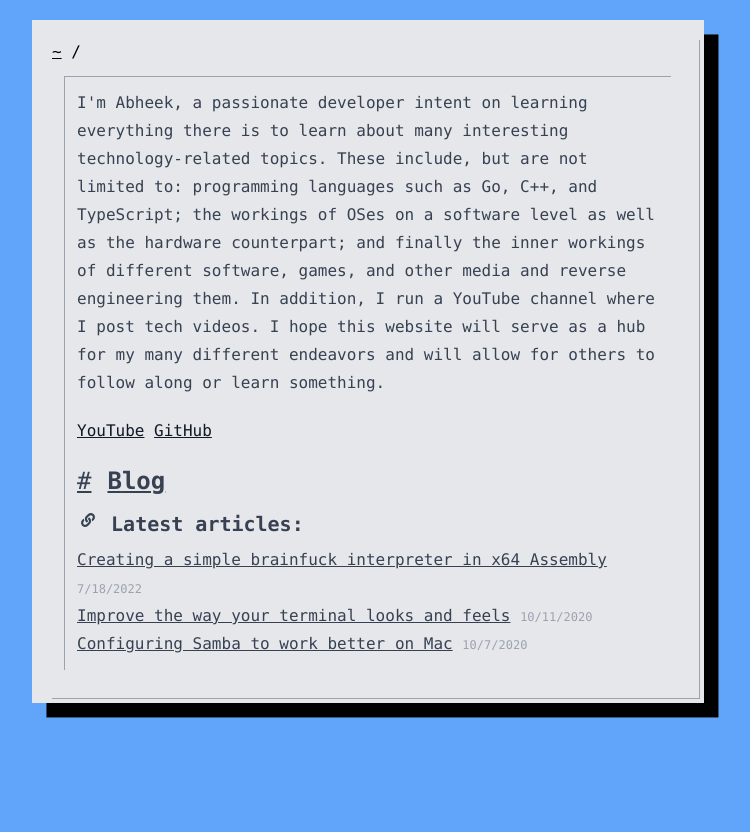
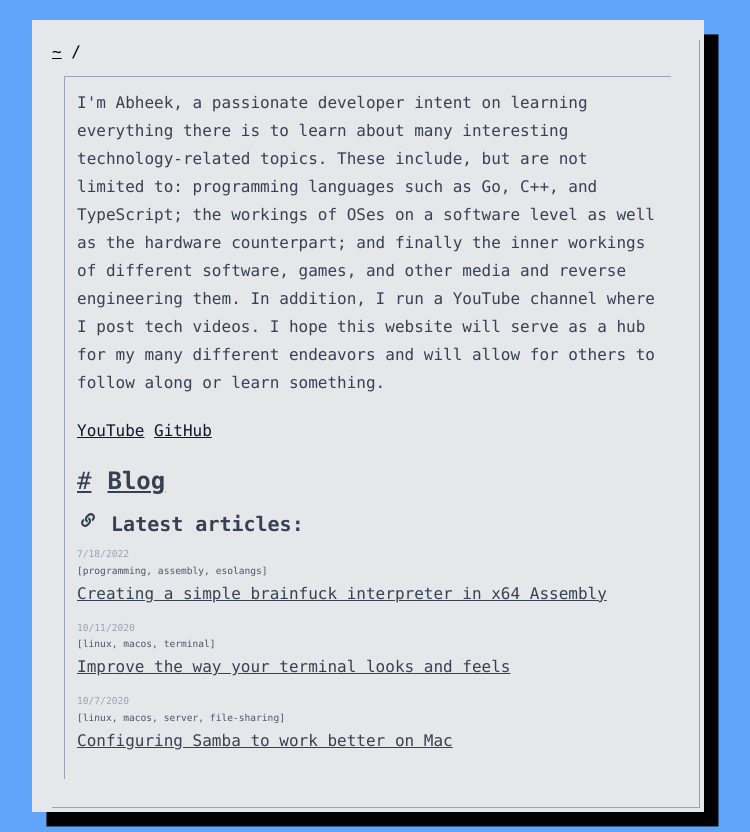
Before and after one commit to abheekda1/adawesome.tech, a Next.js app: page / in a window 1280 px wide. Shown: the whole page, without its empty margins (272-1022 px from the left). Before the commit the page ends 800 px from the top, so only its background shows below. Built offline with nearby package versions, Linux system fonts and the light colour scheme; a small style sheet from the web is missing.

Commit message:
refactor: turn article lists into a component with standardized format

```diff
--- /dev/null
+++ b/components/articleList.tsx
@@ -0,0 +1,16 @@
+import { Metadata } from "./articleLayout";
+import ArticleListElement from "./articleListElement";
+
+export default function ArticleList({ articles, limit }: { articles: Array<Metadata>, limit?: number }) {
+    return (
+        <div>
+            {
+                articles.slice(0, limit).map((article, idx) => {
+                    return (
+                        <ArticleListElement article={article} key={idx} />
+                    );
+                })
+            }
+        </div>
+    )
+}
--- /dev/null
+++ b/components/articleListElement.tsx
@@ -0,0 +1,21 @@
+import Link from "next/link";
+import { Metadata } from "./articleLayout";
+import dynamic from "next/dynamic";
+
+export default function ArticleListElement({ article }: { article: Metadata }) {
+    const DynamicDate = dynamic(() => import('../components/dynamicDate'), {
+        ssr: false,
+    });
+
+    return (
+        <div className={'block mb-3'}>
+            <div className={'text-gray-400 text-[0.6rem] select-none'}>
+                <DynamicDate timestamp={article.timestamp} />
+            </div>
+            <p className={'text-gray-600 text-[0.6rem] select-none'}>{'['}{article.tags.join(', ')}{']'}</p>
+            <Link href={`/blog/${article.slug || ''}`}>
+                <a>{article.title}</a>
+            </Link>
+        </div>
+    )
+}
--- a/pages/blog.tsx
+++ b/pages/blog.tsx
@@ -6,6 +6,7 @@ import { useRouter } from 'next/router';
 import { useEffect, useState } from 'react';
 import Layout from '../components/layout';
 import dynamic from 'next/dynamic';
+import ArticleList from '../components/articleList';
 
 // todo: make single util function
 export const getStaticProps = getArticles;
@@ -38,11 +39,6 @@ const Blog = ({
     );
   }, [filteredArticles, router]);
 
-  const DynamicDate = dynamic(() => import('../components/dynamicDate'), {
-    ssr: false,
-  });
-
-
   {/* todo: search */}
   return (
     <Layout title={'Blog'}>
@@ -66,19 +62,7 @@ const Blog = ({
           <span className={'block text-xs text-gray-400'}>]</span>
         </div>
 
-        {articleList.map((article, idx) => {
-          return (
-            <div className={'block mb-3'} key={idx}>
-              <p className={'text-gray-400 text-[0.6rem] select-none'}>
-                <DynamicDate timestamp={article.timestamp} />
-              </p>
-              <p className={'text-gray-600 text-[0.6rem] select-none'}>{'['}{article.tags.join(', ')}{']'}</p>
-              <Link href={`/blog/${article.slug || ''}`}>
-                <a>{article.title}</a>
-              </Link>
-            </div>
-          );
-        })}
+        <ArticleList articles={articleList} />
       </>
     </Layout>
   );
--- a/pages/index.tsx
+++ b/pages/index.tsx
@@ -1,13 +1,10 @@
-import type { NextPage } from 'next';
 import Link from 'next/link';
-import Box from '../components/box';
-import DropdownImage from '../components/dropdownImage';
 import Header from '../components/header';
 import Subheading from '../components/subheading';
 import { Metadata } from '../components/articleLayout';
 import getArticles from '../util/getArticles';
 import Layout from '../components/layout';
-import dynamic from 'next/dynamic';
+import ArticleList from '../components/articleList';
 
 export const getStaticProps = getArticles;
 
@@ -18,9 +15,6 @@ const Home = ({
   articles: Array<Metadata>;
   tags: Set<string>;
 }) => {
-  const DynamicDate = dynamic(() => import('../components/dynamicDate'), {
-    ssr: false,
-  })
   return (
     <div>
       <Layout title={'Home'}>
@@ -64,18 +58,7 @@ const Home = ({
               </Link>
             </Header>
             <Subheading id={'latest-articles'}>Latest articles:</Subheading>
-            {articles.slice(0, 3).map((article, idx) => {
-              return (
-                <div key={idx}>
-                  <Link href={`/blog/${article.slug || ''}`}>
-                    <a>{article.title}</a>
-                  </Link>{' '}
-                  <span className={'text-gray-400 text-xs select-none'}>
-                    <DynamicDate timestamp={article.timestamp} />
-                  </span>
-                </div>
-              );
-            })}
+            <ArticleList articles={articles} limit={3} />
           </div>
         </div>
       </Layout>
```
